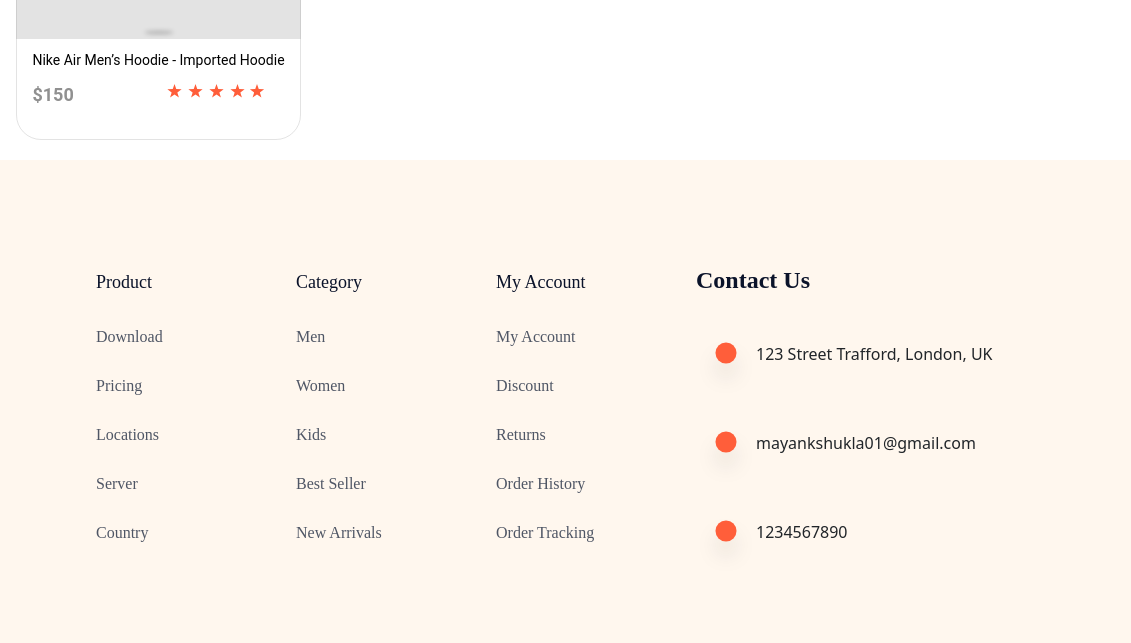
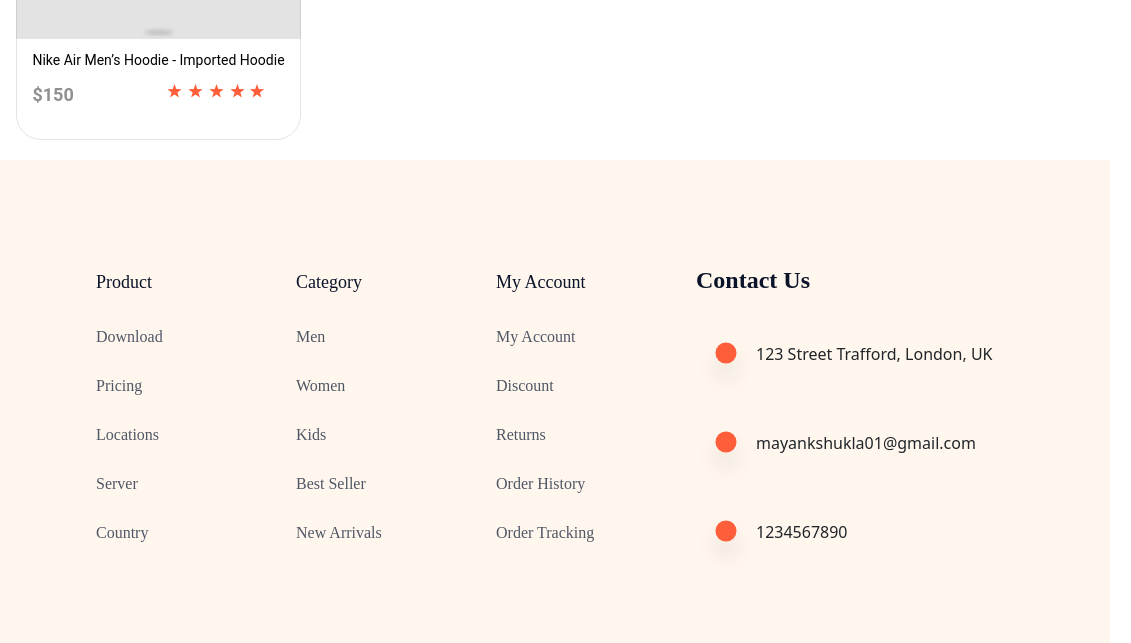
Before and after one commit to mayankshukla-20/e-commerce-clone, a plain HTML site: page index.html in a window 1280 px wide. Shown: the part 3510-4153 px from the top of the page, 409-1540 px from the left, 1131 px wide, since content can reach past the window. Drawn offline with nearby package versions, Linux system fonts and the light colour scheme.

Commit message:
updated work

```diff
--- a/style .css
+++ b/style .css
@@ -494,7 +494,7 @@ margin-right: 12px
 .footer{
     display: flex;
     flex-direction: row;
-    width: 1540px;
+    width: 1519px;
 height: 483px;
 flex-shrink: 0;
 background: rgba(252, 203, 144, 0.15);}
```
